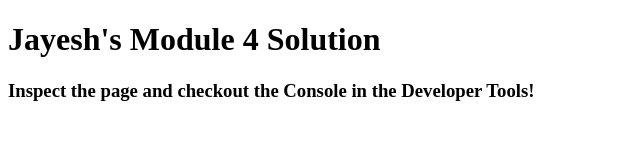
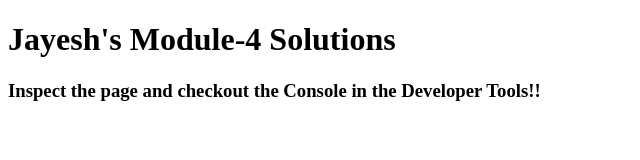
Before and after one commit to JayeshKY/Module-4-Solution, a plain HTML site: page index.html in a window 1280 px wide. Shown: the whole page, without its empty margins (0-640 px from the left). Drawn offline with Linux system fonts and the light colour scheme.

Commit message:
jayeshky module 4

```diff
--- a/index.html
+++ b/index.html
@@ -11,7 +11,7 @@
   <script src="script.js"></script>
 </head>
 <body>
-  <h1>Jayesh's Module 4 Solution</h1>
-  <h3>Inspect the page and checkout the Console in the Developer Tools!</h3>
+  <h1>Jayesh's Module-4 Solutions</h1>
+  <h3>Inspect the page and checkout the Console in the Developer Tools!!</h3>
 </body>
 </html>
```
